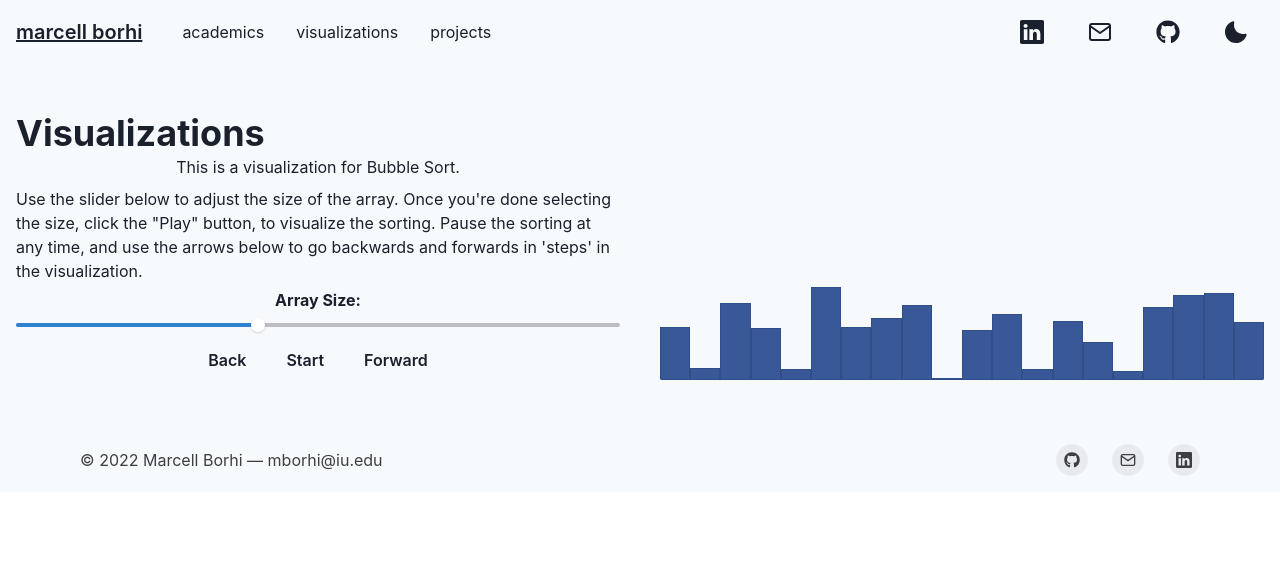
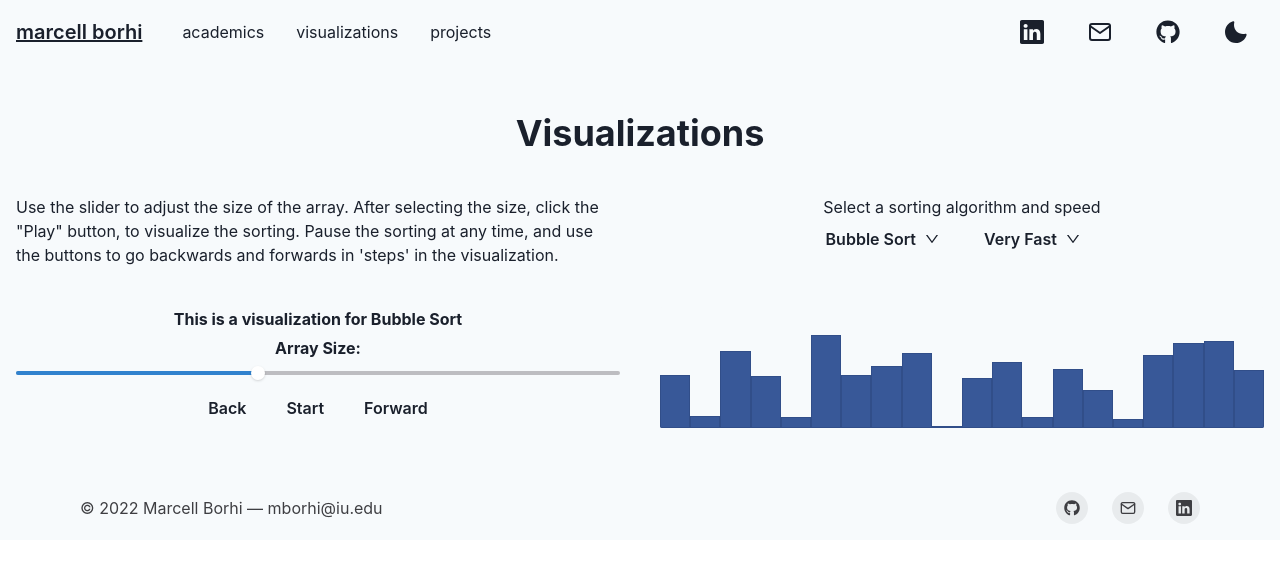
Before and after one commit to mborhi/Personal-Site, a Next.js app: page /visualizations in a window 1280 px wide. Shown: the top 562 px of the page. Built offline with nearby package versions, Linux system fonts and the light colour scheme.

Commit message:
visualization sorting options

```diff
--- /dev/null
+++ b/src/components/MenuOptions.tsx
@@ -0,0 +1,53 @@
+import {
+    Button,
+    Menu,
+    MenuButton,
+    MenuList,
+    MenuItem,
+    MenuItemOption,
+    MenuGroup,
+    MenuOptionGroup,
+    MenuDivider,
+} from '@chakra-ui/react'
+
+import { AiOutlineDown } from 'react-icons/ai';
+
+interface Option {
+    name: string
+    value: any
+}
+interface Props {
+    selector: (selection) => void
+    options: Option[]
+    selected: string
+    comingSoon: boolean
+
+}
+const MenuOptions = ({ selector, options, selected, comingSoon }: Props) => {
+
+    const changeSelection = (change) => {
+        console.log('change event: ', change.target);
+        const value = change.target.value;
+        const name = change.target.name;
+        selector({ name: name, value: value });
+    }
+
+    return (
+        <Menu>
+            <MenuButton as={Button} rightIcon={<AiOutlineDown />}>
+                {selected}
+            </MenuButton>
+            <MenuGroup>
+                <MenuList>
+                    {options.map((option, idx) => (
+                        <MenuItem onClick={(change) => changeSelection(change)} value={option.value} name={option.name} key={idx}>{option.name}</MenuItem>
+
+                    ))}
+                    {comingSoon ? (<MenuItem isDisabled>More Coming Soon!</MenuItem>) : <></>}
+                </MenuList>
+            </MenuGroup>
+        </Menu>
+    )
+}
+
+export default MenuOptions;
--- a/src/pages/index.tsx
+++ b/src/pages/index.tsx
@@ -15,7 +15,6 @@ export const getStaticProps = async () => {
 }
 
 const Index = ({ content }) => {
-  console.log(content);
   return (
     <>
       <NavBar />
--- a/src/pages/visualizations/index.tsx
+++ b/src/pages/visualizations/index.tsx
@@ -11,10 +11,30 @@ import { useColorModeValue } from "@chakra-ui/color-mode";
 import { useEffect, useRef, useState } from "react";
 import NavBar from "../../components/NavBar";
 import VisualizeSorting from "../../components/VisualizeSorting";
-import { selectionSort, stepBubbleSort } from "../../../utils/sort";
+import { selectionSort, stepBubbleSort, stepInsertionSort } from "../../../utils/sort";
 import { Button, ButtonGroup } from "@chakra-ui/button";
 import SortDisplay from "../../components/SortDisplay";
 import Footer from "../../components/Footer";
+import MenuOptions from "../../components/MenuOptions";
+
+interface StepAlgoParams {
+    nums: number[]
+    setNums: (nums: number[]) => void
+    i: number
+    j: number
+    setI: (num: number) => void
+    setJ: (num: number) => void
+}
+
+interface SortOption {
+    value: (vals: StepAlgoParams) => void
+    name: string
+}
+
+interface SpeedOption {
+    value: number
+    name: string
+}
 
 const Visualizations = () => {
     // let arr = Array.from({ length: 40 }, () => Math.floor(Math.random() * 500));
@@ -24,6 +44,10 @@ const Visualizations = () => {
     const [paused, setPaused] = useState(true);
     const [i, setI] = useState(-1);
     const [j, setJ] = useState(-1);
+    // sorting options
+    const [sortOption, setSortOption] = useState<SortOption>({ value: stepBubbleSort, name: "Bubble Sort" });
+    const [speed, setSpeed] = useState<SpeedOption>({ value: 1, name: "Very Fast" });
+
     const timerRef = useRef(null);
 
     const toggleSort = () => {
@@ -86,27 +110,64 @@ const Visualizations = () => {
                     currSteps.push(nums);
                     setArrSteps(currSteps);
                 }
-            }, 1);
+            }, speed.value);
         }
     }, [i, j, paused]);
 
-    // have drop down menu to select sorting algorithm
+    const allSortOptions: SortOption[] = [
+        { value: stepBubbleSort, name: "Bubble Sort" },
+        { value: stepInsertionSort, name: "Insertion Sort" },
+    ];
+
+    const allSpeedOptions: SpeedOption[] = [
+        { value: 1, name: "Very Fast" },
+        { value: 10, name: "Fast" },
+        { value: 100, name: "Medium" },
+        { value: 200, name: "Slow" },
+        { value: 500, name: "Very Slow" },
+    ];
+
+    const changeSortOption = ({ name, value }) => {
+        setSortOption({ value: value, name: name });
+    }
+
+    const changeSpeedOption = ({ name, value }) => {
+        setSpeed({ value: value, name: name });
+    }
 
     return (
         <>
             <NavBar />
             <Container bg={useColorModeValue('gray.50', 'gray.900')} maxW="100%" py={12}>
-                <Heading>Visualizations</Heading>
-                <SimpleGrid columns={{ base: 1, md: 2 }} spacing={10}>
+                <Box textAlign='center'>
+                    <Heading>Visualizations</Heading>
+                </Box>
+                <SimpleGrid columns={{ base: 1, md: 2 }} spacing={10} paddingTop={10}>
+                    <GridItem>
+                        <Text>
+                            Use the slider to adjust the size of the array. After selecting the size,
+                            click the "Play" button, to visualize the sorting. Pause the sorting at any time, and use
+                            the buttons to go backwards and forwards in 'steps' in the visualization.
+                        </Text>
+                    </GridItem>
+                    <GridItem>
+                        <Container centerContent>
+                            <Text>Select a sorting algorithm and speed</Text>
+                            <SimpleGrid alignItems={'center'} columns={{ base: 1, md: 2 }} spacing={3}>
+                                <GridItem>
+                                    <MenuOptions selector={(s) => changeSortOption(s)} options={allSortOptions} selected={sortOption.name} comingSoon={true} />
+                                </GridItem>
+                                <GridItem>
+                                    <MenuOptions selector={(s) => changeSpeedOption(s)} options={allSpeedOptions} selected={speed.name} comingSoon={false} />
+                                </GridItem>
+                            </SimpleGrid>
+                        </Container>
+                    </GridItem>
+                </SimpleGrid>
+                <SimpleGrid columns={{ base: 1, md: 2 }} spacing={10} paddingTop={10}>
                     <GridItem>
                         <VStack>
-                            <Text>This is a visualization for Bubble Sort.</Text>
-                            <Text>
-                                Use the slider below to adjust the size of the array. Once you're done selecting the size,
-                                click the "Play" button, to visualize the sorting. Pause the sorting at any time, and use
-                                the arrows below to go backwards and forwards in 'steps' in the visualization.
-
-                            </Text>
+                            <Text fontWeight='bold'>This is a visualization for {sortOption.name}</Text>
                             <Heading as='h5' size='sm'>Array Size:</Heading>
                             <Slider defaultValue={50} min={10} max={110} onChange={(val) => generateArr(val, val)}>
                                 <SliderTrack>
```
Also changed, not shown: src/components/Nav.tsx (deleted, +0 -85 lines).
